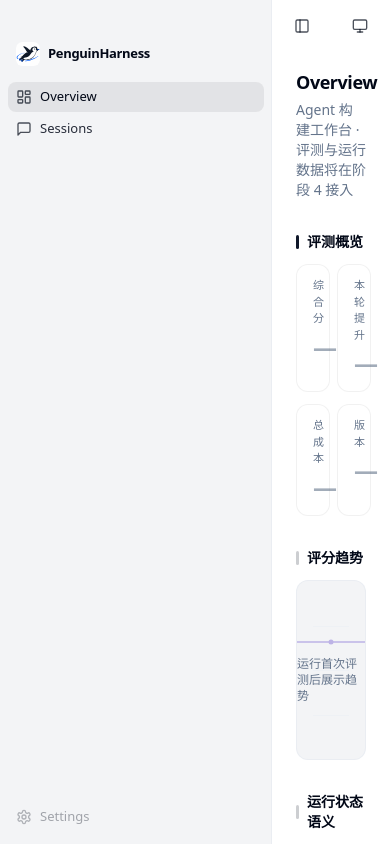
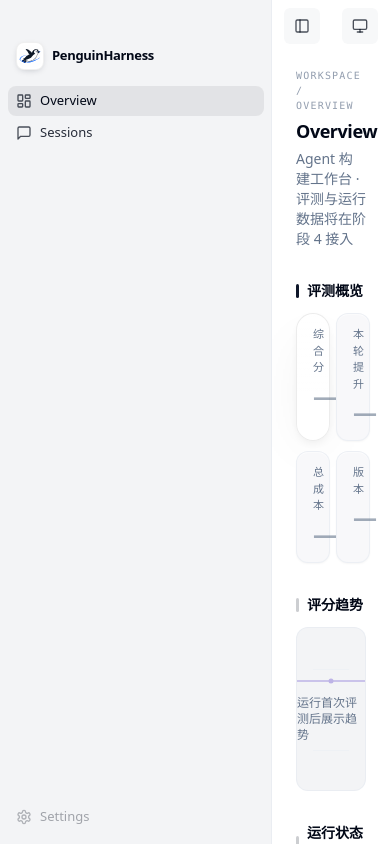
Before and after one commit to kevin96625-coder/penguin-desktop, a React (Vite) app: page / in a window 390 px wide. Built offline with nearby package versions, Linux system fonts and the light colour scheme; no server answers.

Commit message:
style: stage-3 visual optimization round 1 — strengthen workbench hierarchy

```diff
--- a/src/app/AppShell.tsx
+++ b/src/app/AppShell.tsx
@@ -1,6 +1,6 @@
 import { useState } from "react";
 import { Outlet, useLocation, useNavigate } from "react-router-dom";
-import { Button, SidebarItem } from "../design-system/components";
+import { BrandMark, Button, SidebarItem } from "../design-system/components";
 import {
   LayoutDashboardIcon,
   MessageSquareIcon,
@@ -11,7 +11,6 @@ import {
   SunIcon,
 } from "../design-system/icons";
 import { useTheme, type ThemeMode } from "./theme";
-import penguinLogo from "../assets/penguin-logo.svg";
 
 const themeIcons: Record<ThemeMode, typeof SunIcon> = {
   light: SunIcon,
@@ -50,13 +49,7 @@ export default function AppShell() {
           {/* macOS titlebar spacer (38px) — traffic lights live here */}
           <div data-tauri-drag-region className="h-[38px] shrink-0" />
           <div className="flex items-center gap-2 px-4 pb-1 pt-1">
-            <img
-              src={penguinLogo}
-              alt=""
-              aria-hidden
-              className="h-6 w-6 rounded-md"
-              draggable={false}
-            />
+            <BrandMark size="sm" />
             <span className="text-[13px] font-semibold tracking-tight text-foreground">
               PenguinHarness
             </span>
@@ -95,7 +88,7 @@ export default function AppShell() {
           <Button
             variant="ghost"
             size="icon"
-            className="h-8 w-8 text-foreground/70"
+            className="h-8 w-8 rounded-lg bg-surface-panel/65 text-foreground/70 hover:bg-surface-raised"
             title={collapsed ? "展开侧栏" : "收起侧栏"}
             onClick={() => setCollapsed((c) => !c)}
           >
@@ -106,7 +99,7 @@ export default function AppShell() {
           <Button
             variant="ghost"
             size="icon"
-            className="h-8 w-8 text-foreground/70"
+            className="h-8 w-8 rounded-lg bg-surface-panel/65 text-foreground/70 hover:bg-surface-raised"
             title={themeTitles[mode]}
             onClick={cycle}
           >
--- /dev/null
+++ b/src/design-system/components/BrandMark.tsx
@@ -0,0 +1,39 @@
+import penguinLogo from "../../assets/penguin-logo.svg";
+import { cn } from "../cn";
+
+export interface BrandMarkProps {
+  size?: "sm" | "lg";
+  className?: string;
+  decorative?: boolean;
+}
+
+const sizes = {
+  sm: "h-7 w-7 rounded-lg p-0.5",
+  lg: "h-14 w-14 rounded-xl p-0.5",
+} as const;
+
+/** Keep the logo's white artboard as an intentional enamel plate in both themes. */
+export default function BrandMark({
+  size = "sm",
+  className,
+  decorative = true,
+}: BrandMarkProps) {
+  return (
+    <span
+      className={cn(
+        "inline-flex shrink-0 items-center justify-center border border-black/[0.06] bg-white shadow-[inset_0_1px_0_rgb(255_255_255/0.9),0_2px_7px_-3px_rgb(15_23_42/0.28)]",
+        "dark:border-white/[0.14] dark:shadow-[inset_0_1px_0_rgb(255_255_255/0.18),0_5px_14px_-7px_rgb(0_0_0/0.85)]",
+        sizes[size],
+        className,
+      )}
+    >
+      <img
+        src={penguinLogo}
+        alt={decorative ? "" : "PenguinHarness"}
+        aria-hidden={decorative || undefined}
+        className="h-full w-full"
+        draggable={false}
+      />
+    </span>
+  );
+}
--- a/src/design-system/components/StatCard.tsx
+++ b/src/design-system/components/StatCard.tsx
@@ -1,5 +1,6 @@
 import type { ReactNode } from "react";
 import { cn } from "../cn";
+import GlassCard from "./GlassCard";
 
 export interface StatCardProps {
   label: string;
@@ -8,6 +9,8 @@ export interface StatCardProps {
   /** Optional small trend line under the value, e.g. "+2.4 vs last run". */
   trend?: ReactNode;
   trendTone?: "up" | "down" | "neutral";
+  /** Current high-priority metric; consumes the page's raised focus surface. */
+  emphasis?: boolean;
   className?: string;
 }
 
@@ -19,28 +22,23 @@ const trendToneClasses = {
 
 /*
  * Workbench stat tile — stage-3 upgrade (brief §7.2/7.4 direction).
- * A lightweight cut of the §5 glass focus recipe: light = white/70 + blur-xl
- * + rim; dark = white/[0.06] face + white/[0.10] border. No gloss layer, no
- * large throw — glass budget stays with true focus objects.
+ * Opaque by default: structural metrics belong to the raised surface tier,
+ * not the glass tier. `emphasis` moves one metric to the focus surface with a
+ * brighter rim. True blur/gloss remains centralized in GlassCard so a page
+ * cannot accidentally make every tile glass.
  */
 export default function StatCard({
   label,
   value,
   trend,
   trendTone = "neutral",
+  emphasis = false,
   className,
 }: StatCardProps) {
   const empty = value === null || value === undefined || value === "";
-  return (
-    <div
-      className={cn(
-        "rounded-xl border px-4 py-3 backdrop-blur-xl",
-        "border-black/[0.055] bg-white/70 shadow-rim",
-        "dark:border-white/[0.10] dark:bg-white/[0.06]",
-        className,
-      )}
-    >
-      <div className="text-[11px] font-medium uppercase tracking-wide text-muted-foreground">
+  const content = (
+    <>
+      <div className="text-[11px] font-medium tracking-[0.06em] text-muted-foreground">
         {label}
       </div>
       <div
@@ -56,6 +54,28 @@ export default function StatCard({
           {trend}
         </div>
       )}
+    </>
+  );
+
+  if (emphasis) {
+    return (
+      <GlassCard
+        variant="focus"
+        className={cn("min-h-[92px] px-4 py-3", className)}
+      >
+        {content}
+      </GlassCard>
+    );
+  }
+
+  return (
+    <div
+      className={cn(
+        "min-h-[92px] rounded-xl border border-border/50 bg-surface-raised px-4 py-3 shadow-sm",
+        className,
+      )}
+    >
+      {content}
     </div>
   );
 }
--- a/src/design-system/components/index.ts
+++ b/src/design-system/components/index.ts
@@ -7,6 +7,7 @@ export { default as StatCard } from "./StatCard";
 export { default as TrendChart } from "./TrendChart";
 export { default as StatusBadge } from "./StatusBadge";
 export { default as SectionHeading } from "./SectionHeading";
+export { default as BrandMark } from "./BrandMark";
 export { default as GlassCard } from "./GlassCard";
 export type { ButtonProps } from "./Button";
 export type { InputProps } from "./Input";
--- a/src/design-system/motion.css
+++ b/src/design-system/motion.css
@@ -171,24 +171,37 @@
   transition:
     color 200ms ease-out,
     background-color 200ms ease-out,
-    border-color 200ms ease-out;
+    border-color 200ms ease-out,
+    box-shadow 200ms ease-out;
 }
 
-/* Restrained running pulse: 1.6s, opacity-only, for the status dot. */
-@keyframes statusPulse {
-  0%,
-  100% {
+/* The badge box stays still while a new state glyph settles into place. */
+@keyframes statusGlyphIn {
+  from {
+    opacity: 0;
+    transform: scale(0.72) rotate(-12deg);
+  }
+  to {
     opacity: 1;
-  }
-  50% {
-    opacity: 0.45;
+    transform: scale(1) rotate(0);
   }
 }
-.animate-status-pulse {
-  animation: statusPulse 1.6s ease-in-out infinite;
+
+@keyframes statusSpin {
+  to {
+    transform: rotate(360deg);
+  }
 }
 
-/* ---- §6 prefers-reduced-motion: full coverage, including the pulse ---- */
+.animate-status-glyph {
+  animation: statusGlyphIn 220ms var(--ease-enter) both;
+}
+
+.animate-status-spin {
+  animation: statusSpin 1.4s linear infinite;
+}
+
+/* ---- §6 prefers-reduced-motion: full coverage, including glyph motion ---- */
 @media (prefers-reduced-motion: reduce) {
   .animate-chat-bubble-in,
   .animate-section-in,
@@ -196,7 +209,8 @@
   .animate-checkpoint-in,
   .animate-modal-in,
   .animate-backdrop-in,
-  .animate-status-pulse,
+  .animate-status-glyph,
+  .animate-status-spin,
   .stagger-menu > *,
   .stagger-chip > * {
     animation: none !important;
--- a/src/design-system/tokens.css
+++ b/src/design-system/tokens.css
@@ -232,6 +232,13 @@
     Consolas, "Liberation Mono", monospace;
 }
 
+html,
+body,
+#root {
+  height: 100%;
+  overscroll-behavior: none;
+}
+
 /* ---- base surface + native-feel resets ---- */
 html,
 body {
@@ -264,10 +271,10 @@ select:focus-visible {
 }
 ::-webkit-scrollbar-thumb {
   border-radius: 3px;
-  background-color: hsl(var(--foreground) / 0.2);
+  background-color: hsl(var(--muted-foreground) / 0.2);
 }
 ::-webkit-scrollbar-thumb:hover {
-  background-color: hsl(var(--foreground) / 0.35);
+  background-color: hsl(var(--muted-foreground) / 0.35);
 }
 ::-webkit-scrollbar-corner {
   background: transparent;
--- a/src/features/overview/OverviewPage.tsx
+++ b/src/features/overview/OverviewPage.tsx
@@ -1,4 +1,5 @@
 import {
+  Card,
   SectionHeading,
   StatCard,
   StatusBadge,
@@ -13,9 +14,12 @@ import {
  */
 export default function OverviewPage() {
   return (
-    <div className="mx-auto w-full max-w-4xl px-6 pb-12 pt-4">
+    <div className="mx-auto w-full max-w-5xl px-6 pb-12 pt-4">
       <header className="animate-section-in mb-8">
-        <h1 className="text-lg font-semibold tracking-tight text-foreground">
+        <p className="font-mono text-[10px] font-medium tracking-[0.12em] text-muted-foreground/70">
+          WORKSPACE / OVERVIEW
+        </p>
+        <h1 className="mt-1 text-lg font-semibold tracking-tight text-foreground">
           Overview
         </h1>
         <p className="mt-1 text-sm text-muted-foreground">
@@ -27,8 +31,13 @@ export default function OverviewPage() {
         <SectionHeading active className="mb-3">
           评测概览
         </SectionHeading>
-        <div className="stagger-chip grid grid-cols-2 gap-3 lg:grid-cols-4">
-          <StatCard className="animate-section-in" label="综合分" value={null} />
+        <div className="stagger-chip grid grid-cols-2 gap-2.5 lg:grid-cols-4">
+          <StatCard
+            className="animate-section-in"
+            label="综合分"
+            value={null}
+            emphasis
+          />
           <StatCard className="animate-section-in" label="本轮提升" value={null} />
           <StatCard className="animate-section-in" label="总成本" value={null} />
           <StatCard className="animate-section-in" label="版本" value={null} />
@@ -37,21 +46,27 @@ export default function OverviewPage() {
 
       <section className="animate-section-in mb-8" style={{ animationDelay: "60ms" }}>
         <SectionHeading className="mb-3">评分趋势</SectionHeading>
-        <TrendChart points={[]} height={180} emptyLabel="运行首次评测后展示趋势" />
+        <TrendChart points={[]} height={164} emptyLabel="运行首次评测后展示趋势" />
       </section>
 
       <section className="animate-section-in" style={{ animationDelay: "120ms" }}>
         <SectionHeading className="mb-3">运行状态语义</SectionHeading>
-        <div className="stagger-menu flex flex-wrap items-center gap-2">
+        <Card surface="panel" className="px-4 py-3 shadow-sm">
+          <div className="stagger-menu flex flex-wrap items-center gap-1.5">
             <StatusBadge status="queued">Queued</StatusBadge>
+            <span className="text-xs text-muted-foreground/55">→</span>
             <StatusBadge status="running">Running</StatusBadge>
+            <span className="text-xs text-muted-foreground/55">→</span>
             <StatusBadge status="blocked">Blocked</StatusBadge>
+            <span className="text-xs text-muted-foreground/55">/</span>
             <StatusBadge status="complete">Complete</StatusBadge>
+            <span className="text-xs text-muted-foreground/55">/</span>
             <StatusBadge status="failed">Failed</StatusBadge>
           </div>
-        <p className="mt-2 text-xs text-muted-foreground">
-          节点状态将沿 queued → running → blocked / complete / failed 过渡（§7.6）。
+          <p className="mt-2 text-xs leading-5 text-muted-foreground">
+            节点状态在固定位置完成颜色与图标过渡；阻塞、完成和失败会保留清晰的语义分叉。
           </p>
+        </Card>
       </section>
     </div>
   );
```
Also changed, not shown: src/design-system/components/StatusBadge.tsx (+57 -13 lines), src/features/auth/LoginPage.tsx (+33 -11 lines), src/features/sessions/SessionsPage.tsx (+18 -10 lines), 6 other files (tests, documents, lock files or other folders). Lines whose indentation alone changed are shown as unchanged.
